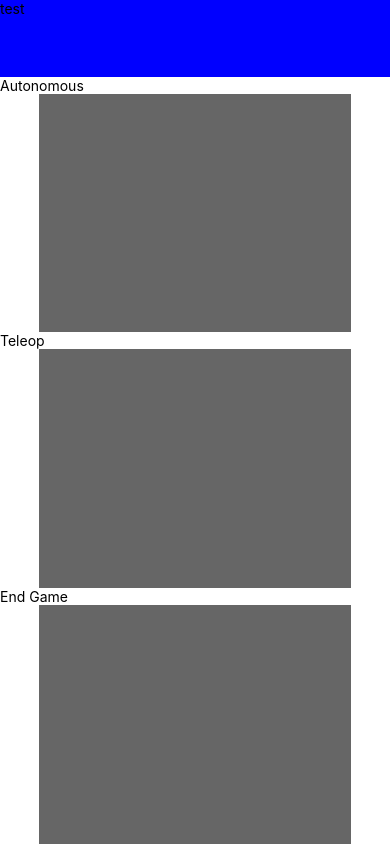
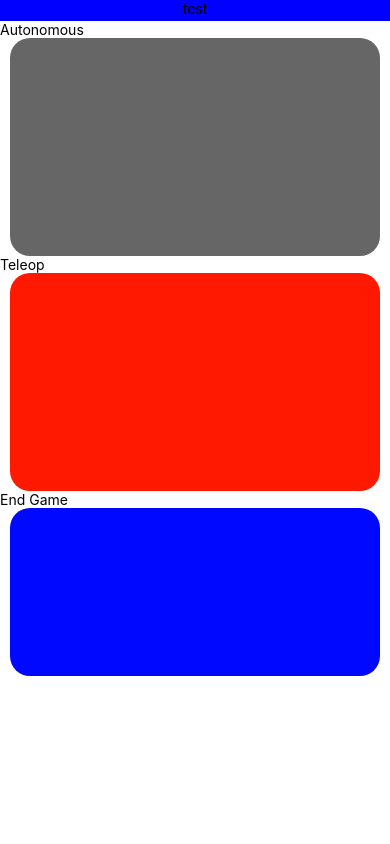
Before and after one commit to Pengiunolo/lotbScoutApp, a React Native app: screen / in a window 390 px wide. Built offline with nearby package versions, Linux system fonts and the light colour scheme.

Commit message:
added border radius and resized boxes

```diff
--- a/App.js
+++ b/App.js
@@ -11,11 +11,12 @@ export default function App() {
         </View>
         <View style={styles.body}>
           <Text>Autonomous</Text>
-          <View style={styles.container}></View>
+          <View style={styles.AutoContainer}></View>
           <Text>Teleop</Text>
-          <View style={styles.container}></View>
+          <View style={styles.TeleOpContainer}></View>
           <Text>End Game</Text>
-          <View style={styles.container}></View>
+          <View style={styles.EgContainer}></View>
+          <View style={styles.Spacer}></View>
         </View>
       </ScrollView>
     </View>
@@ -23,19 +24,47 @@ export default function App() {
 }
 
 const styles = StyleSheet.create({
-  container: {
-    flex: 1,
+  AutoContainer: {
+    flex: .65,
     alignItems: 'center',
     justifyContent: 'center',
     backgroundColor: '#666',
-    width: '80%',
-    alignSelf: 'center'
+    width: '95%',
+    alignSelf: 'center',
+    borderRadius: 20,
   },
+  TeleOpContainer: {
+    flex: .65,
+    alignItems: 'center',
+    justifyContent: 'center',
+    backgroundColor: '#ff1900',
+    width: '95%',
+    alignSelf: 'center',
+    borderRadius: 20,
+  },
+  EgContainer: {
+    flex: .5,
+    alignItems: 'center',
+    justifyContent: 'center',
+    backgroundColor: '#0008ff',
+    width: '95%',
+    alignSelf: 'center',
+    borderRadius: 20,
+  },
+Spacer: {
+flex: .5,
+alignItems: 'center',
+justifyContent: 'center',
+width: '100%',
+alignSelf: 'center'
+},
+
   head:{
-    flex: 2,
+    flex: .5,
+    alignItems:'center',
     backgroundColor: '#00ff',
     justifyContent: 'flex-start',
-    width: '100%'
+    width: '100%',
   },
   body:{
     flex: 20,
```
